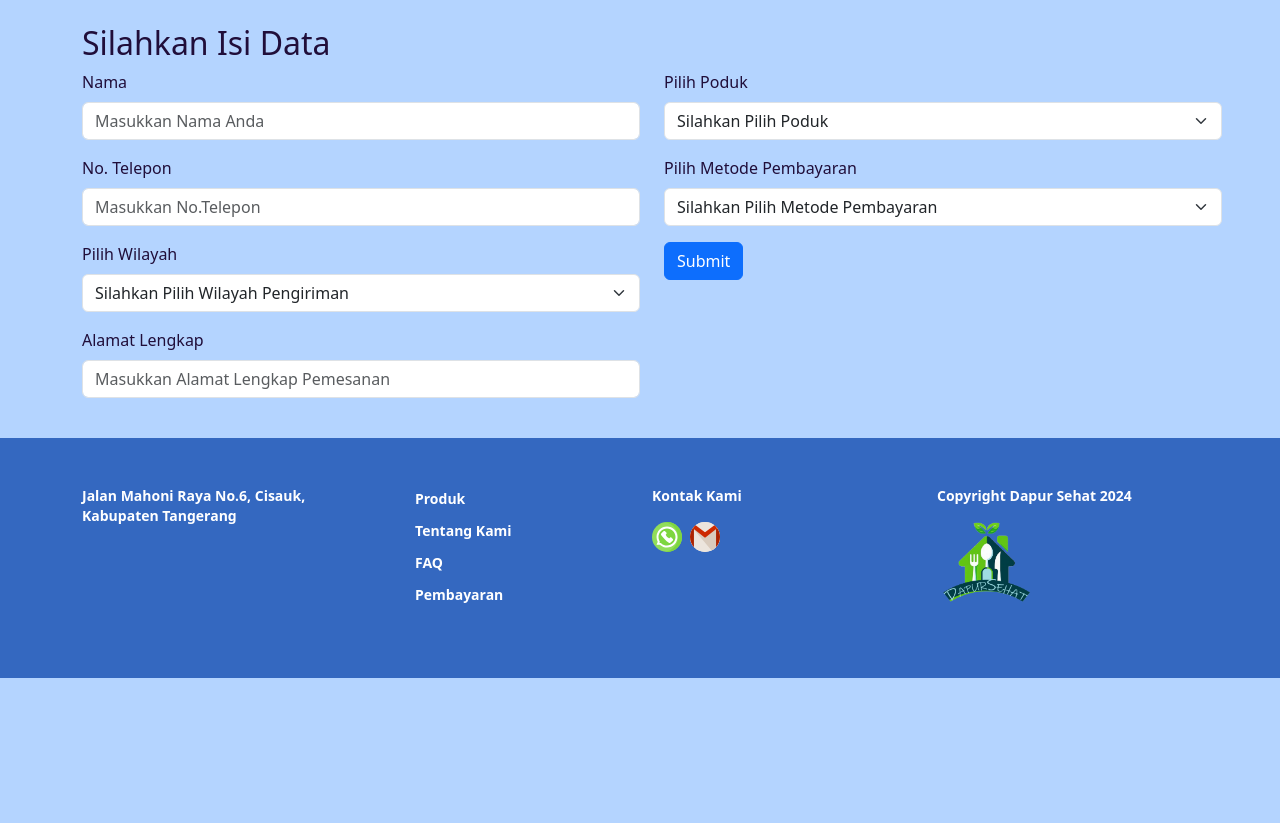
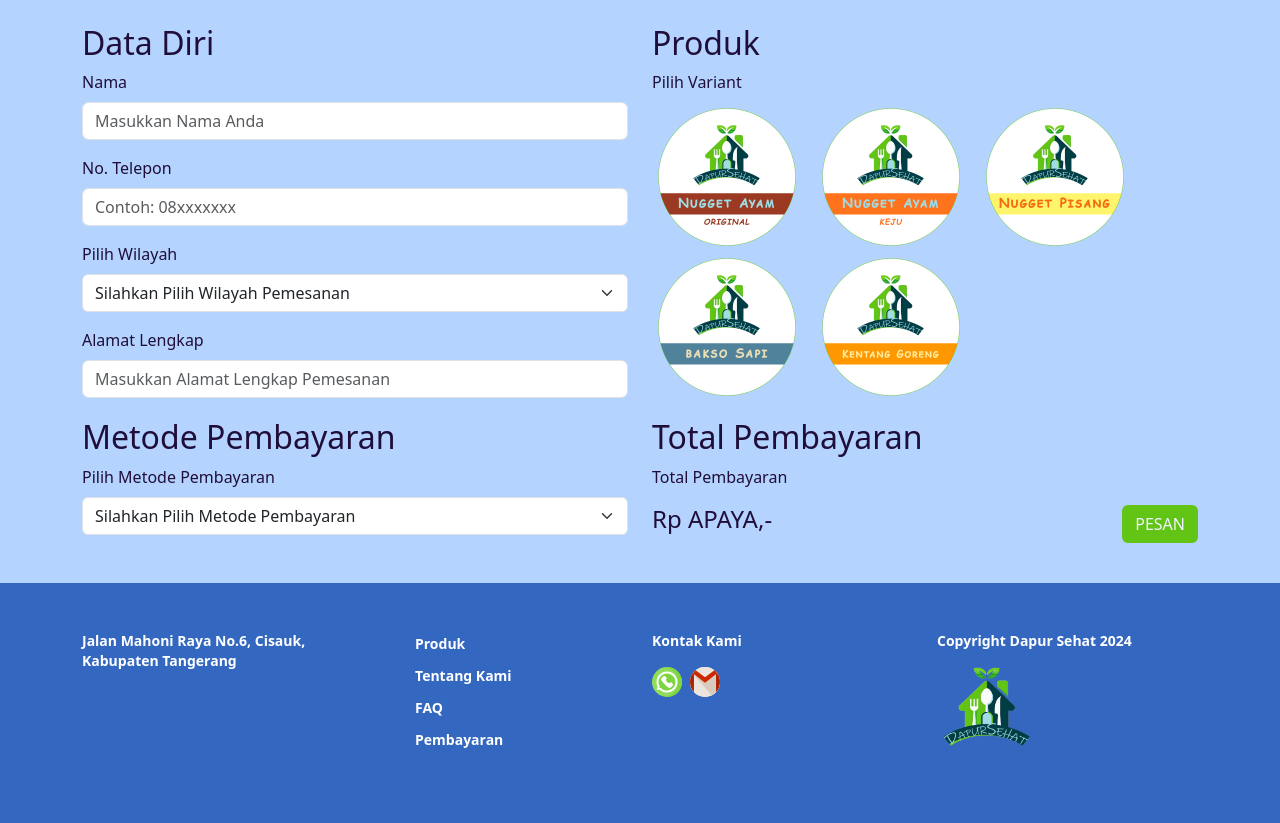
Before and after one commit to aisyahwlandr/dapur-sehat, a PHP site: page /pemesanan.html in a window 1280 px wide. Shown: the part 138-961 px from the top of the page. Before the commit the page ends 816 px from the top, so only its background shows below. Run offline with PHP 8.4, Linux system fonts and the light colour scheme.

Commit message:
form pemesanan

```diff
--- a/public/css/style.css
+++ b/public/css/style.css
@@ -99,6 +99,44 @@ body {
     border: none;
 }
 
+/* button-submit */
+.custom-button-submit {
+    background-color: #62C415;
+    color: #EEF5FF;
+    font-weight: 500;
+}
+
+.custom-button-submit:hover {
+    background-color: #013D45;
+    color: #EEF5FF;
+}
+
+/* radio-button-produk */
+    /* Menyembunyikan elemen radio button */
+    .produk-images input[type="radio"] {
+        display: none;
+    }
+
+    /* Styling untuk label dan gambar */
+    .produk-images label {
+        display: inline-block;
+        cursor: pointer;
+        margin-right: 10px;
+    }
+
+    .produk-images label img {
+        width: 150px;
+        height: auto;
+        border-radius: 50%; /* Untuk membuat gambar menjadi bulat */
+        object-fit: cover;
+    }
+
+    /* Efek hover pada label */
+    .produk-images label:hover img,
+    .produk-images label input[type="radio"]:checked + img {
+        background-color: #013D45;
+    }
+
 
 /* tampilan pada perangkat seluler */
 @media only screen and (max-width: 768px) {
--- a/public/pemesanan.html
+++ b/public/pemesanan.html
@@ -23,63 +23,98 @@
         <div id="navbar"></div>
     </section>
 
-    <!-- form -->
-    <section id="form">
+    <!-- form pemesanan -->
+    <section id="formPemesanan">
         <div class="container py-4">
-            <h2>Silahkan Isi Data</h2>
-            <div class="row">
-                <form class="d-flex gap-4">
-                    <div class="col-md-6">
+            <form>
+                <div class="row">
+                    <div class="col-md-6 col-12">
+                        <h2>Data Diri</h2>
                         <div class="mb-3">
                             <label class="form-label">Nama</label>
                             <input type="text" name="nama" class="form-control" placeholder="Masukkan Nama Anda">
                         </div>
                         <div class="mb-3">
                             <label class="form-label">No. Telepon</label>
-                            <input type="text" name="email" class="form-control" placeholder="Masukkan No.Telepon">
+                            <input type="text" name="telepon" class="form-control" placeholder="Contoh: 08xxxxxxx">
                         </div>
                         <div class="mb-3">
                             <label class="form-label">Pilih Wilayah</label>
-                            <select name="jenislap" class="form-select">
-                                <option name="#">Silahkan Pilih Wilayah Pengiriman</option>
-                                <option name="1">Cisauk</option>
-                                <option name="2">Tangerang Selatan</option>
-                                <option name="3">Kampus K Universitas Gunadarma</option>
+                            <select name="wilayah" class="form-select">
+                                <option value="" selected disabled>Silahkan Pilih Wilayah Pemesanan</option>
+                                <option value="1">Cisauk</option>
+                                <option value="2">Tangerang Selatan</option>
+                                <option value="3">Kampus K Universitas Gunadarma</option>
                             </select>
                         </div>
                         <div class="mb-3">
                             <label class="form-label">Alamat Lengkap</label>
-                            <input type="text" name="notlp" class="form-control"
+                            <input type="text" name="alamat" class="form-control"
                                 placeholder="Masukkan Alamat Lengkap Pemesanan">
                         </div>
                     </div>
-                    <div class="col-md-6">
+                    <div class="col-md-6 col-12">
+                        <h2>Produk</h2>
+                        <!-- <div class="mb-3">
+                            <label class="form-label">Jumlah Produk</label>
+                            <input type="number" min="1" name="jmhproduk" class="form-control"
+                                placeholder="Ingin Pesan Berapa Kotak?">
+                        </div> -->
                         <div class="mb-3">
-                            <label class="form-label">Pilih Poduk</label>
-                            <select name="jenislap" class="form-select">
-                                <option name="#">Silahkan Pilih Poduk</option>
-                                <option name="1">Nugget Ayam Original</option>
-                                <option name="2">Nugget Ayam Keju</option>
-                                <option name="3">Nugget Pisang</option>
-                                <option name="4">Bakso Sapi</option>
-                                <option name="4">Kentang Goreng</option>
+                            <label class="form-label">Pilih Variant</label>
+                            <div class="produk-images">
+                                <label>
+                                    <input type="radio" name="produk" value="1" />
+                                    <img src="images/NuggetAyamOriginal.png" alt="Produk 1" />
+                                </label>
+                                <label>
+                                    <input type="radio" name="produk" value="2" />
+                                    <img src="images/NuggetAyamKeju.png" alt="Produk 2" />
+                                </label>
+                                <label>
+                                    <input type="radio" name="produk" value="3" />
+                                    <img src="images/NuggetPisang.png" alt="Produk 3" />
+                                </label>
+                                <label>
+                                    <input type="radio" name="produk" value="4" />
+                                    <img src="images/BaksoSapi.png" alt="Produk 4" />
+                                </label>
+                                <label>
+                                    <input type="radio" name="produk" value="5" />
+                                    <img src="images/KentangGoreng.png" alt="Produk 5" />
+                                </label>
+                            </div>
+                        </div>
+                    </div>
+                </div>
+                <div class="row">
+                    <div class="col-md-6 col-12">
+                        <h2>Metode Pembayaran</h2>
+                        <div class="mb-3">
+                            <label class="form-label">Pilih Metode Pembayaran</label>
+                            <select name="metopembayaran" class="form-select">
+                                <option value="" selected disabled>Silahkan Pilih Metode Pembayaran</option>
+                                <option value="1">OVO</option>
+                                <option value="2">DANA</option>
+                                <option value="3">GOPAY</option>
+                                <option value="4">Cash On Delivery</option>
                             </select>
                         </div>
-                        <div class="mb-3">
-                            <label class="form-label">Pilih Metode Pembayaran</label>
-                            <select name="jenislap" class="form-select">
-                                <option name="#">Silahkan Pilih Metode Pembayaran</option>
-                                <option name="1">OVO</option>
-                                <option name="2">DANA</option>
-                                <option name="3">GOPAY</option>
-                                <option name="4">Cash On Delivery</option>
-                            </select>
+                    </div>
+                    <div class="col-md-6 col-12">
+                        <h2>Total Pembayaran</h2>
+                        <p>Total Pembayaran</p>
+                        <div class="d-flex">
+                            <div class="mb-3">
+                                <h4>Rp APAYA,-</h4>
+                            </div>
+                            <div class="mb-3 ms-auto">
+                                <button type="submit" class="btn custom-button-submit">PESAN</button>
+                            </div>
                         </div>
-
-                        <button type="submit" class="btn btn-primary">Submit</button>
                     </div>
-                </form>
-            </div>
+                </div>
+            </form>
         </div>
     </section>
 
--- a/public/scripts/App.js
+++ b/public/scripts/App.js
@@ -55,7 +55,7 @@ class App {
     renderFooter() {
         const content = `
         <div class="container">
-            <footer class="row py-5">
+            <footer class="row py-md-5 py-3">
                 <div class="col-md-3 mb-3">
                     <p class="custom-paragraf-bold">Jalan Mahoni Raya No.6, Cisauk, Kabupaten Tangerang
                     </p>
```
Also changed, not shown: public/images/BaksoSapi.png (added), public/images/KentangGoreng.png (added), public/images/NuggetAyamKeju.png (added), public/images/NuggetAyamOriginal.png (added), public/images/NuggetPisang.png (added), public/images/pic1.jpg (deleted), public/images/pic2.jpg (deleted), public/images/pic3.jpg (deleted), public/images/pic4.png (deleted), public/images/pic5.jpg (deleted).
